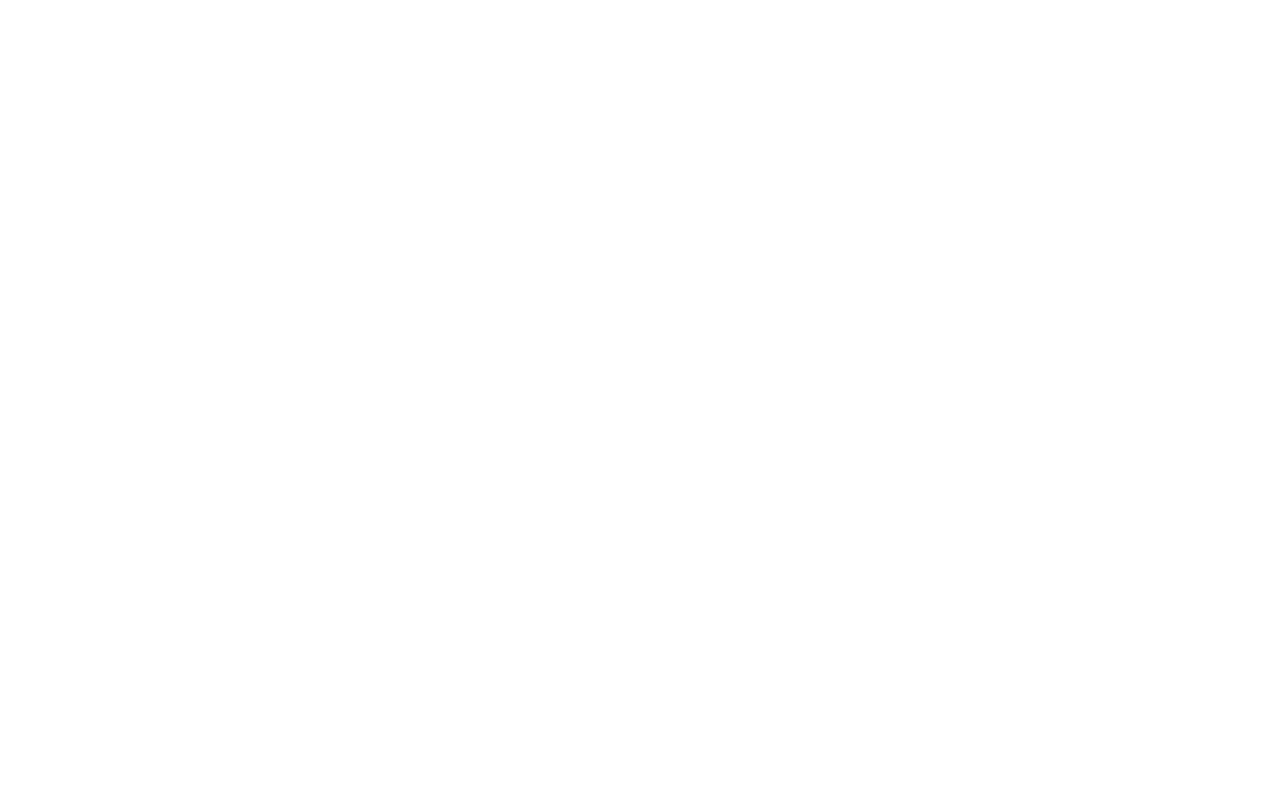
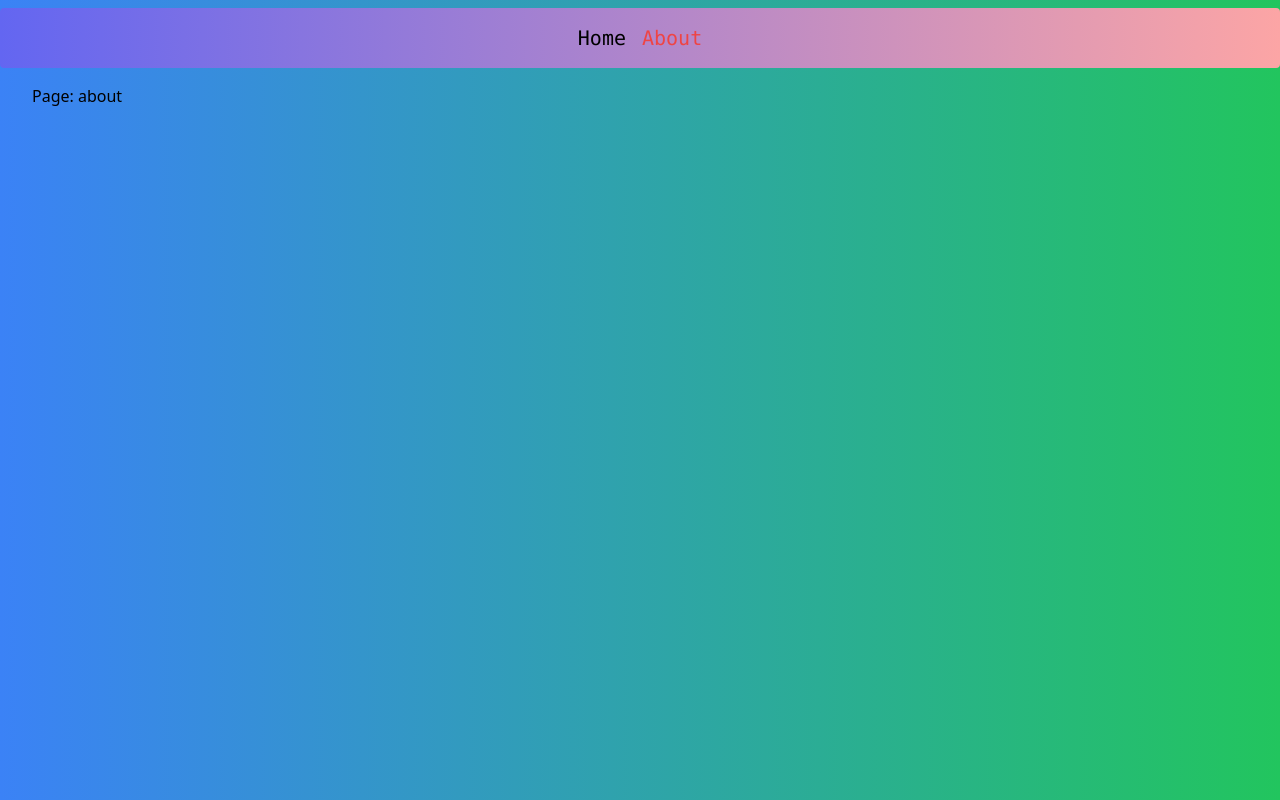
Before and after one commit to Yokosumi/sc011-nuxt-playground, a Nuxt app: page /about in a window 1280 px wide. Before the commit this address had no page. Built offline with nearby package versions, Linux system fonts and the light colour scheme.

Commit message:
Add navbar component and update page layout

```diff
--- a/app.vue
+++ b/app.vue
@@ -1,7 +1,12 @@
 <script setup>
+import navbar from './components/navbar.vue';
+
 const route = useRoute();
 </script>
 
 <template>
-  <NuxtPage />
+  <navbar />
+  <div class="mx-8 my-4">
+    <NuxtPage />
+  </div>
 </template>
--- a/assets/css/main.css
+++ b/assets/css/main.css
@@ -3,7 +3,7 @@
 @tailwind utilities;
 
 @layer base {
-    body {
-        @apply bg-gradient-to-r from-blue-500 to-green-500;
-    }
+  body {
+    @apply bg-gradient-to-r from-blue-500 to-green-500;
+  }
 }
--- /dev/null
+++ b/components/navbar.vue
@@ -0,0 +1,20 @@
+<script lang="ts" setup></script>
+
+<template>
+  <ul
+    class="flex gap-4 p-4 bg-gradient-to-r from-indigo-500 to-red-300 rounded container mx-auto mt-2 justify-center text-xl font-mono"
+  >
+    <li>
+      <NuxtLink to="/" active-class="text-red-500">Home</NuxtLink>
+    </li>
+    <li>
+      <NuxtLink to="/about" active-class="text-red-500">About</NuxtLink>
+    </li>
+  </ul>
+</template>
+
+<style scoped>
+.nuxt-link-active {
+  color: red;
+}
+</style>
--- a/nuxt.config.ts
+++ b/nuxt.config.ts
@@ -8,4 +8,4 @@ export default defineNuxtConfig({
       autoprefixer: {},
     },
   },
-})
+});
--- /dev/null
+++ b/pages/about.vue
@@ -0,0 +1,9 @@
+<script lang="ts" setup></script>
+
+<template>
+  <div>
+    Page: about
+  </div>
+</template>
+
+<style scoped></style>
--- a/pages/index.vue
+++ b/pages/index.vue
@@ -1,6 +1,4 @@
-<script setup>
-const route = useRoute();
-</script>
+<script setup></script>
 
 <template>
   <div>
```
